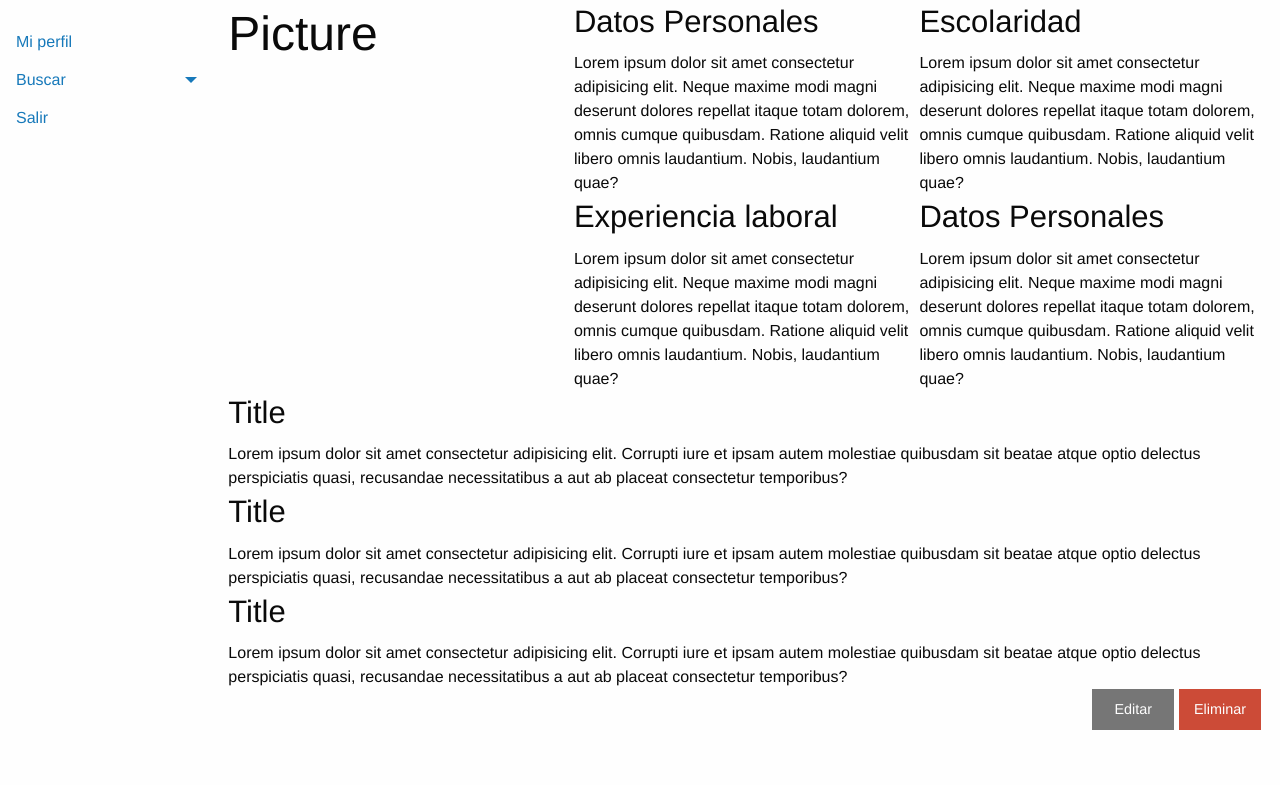
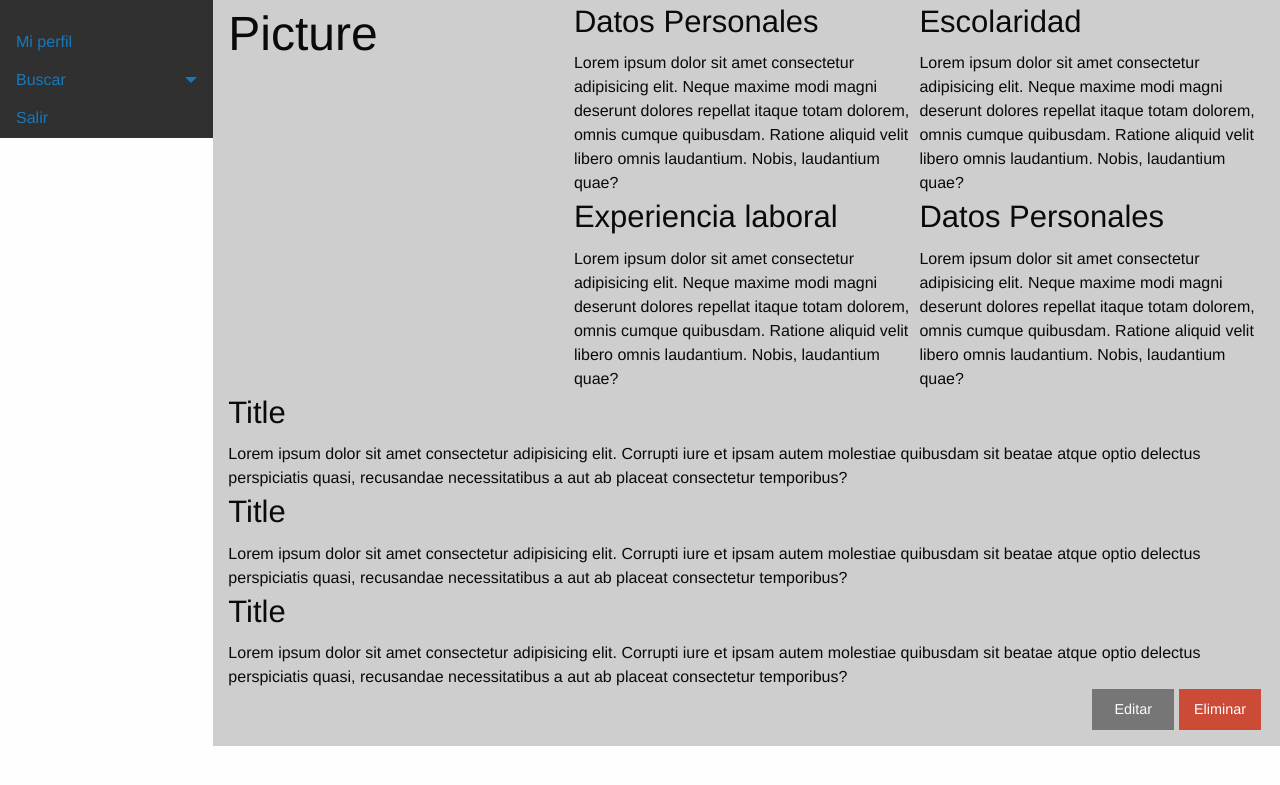
Before and after one commit to EnriqueMendozaEDC8/Flask-Python-WIP, a Flask app: page /perfil in a window 1280 px wide. Shown: the top 785 px of the page. Run offline with Flask 2, Linux system fonts and the light colour scheme; some libraries are stand-ins or nearby versions.

Commit message:
se realizaron las modificaciones y actualizaciones de diseno

```diff
--- a/controllers/perfilController.py
+++ b/controllers/perfilController.py
@@ -8,3 +8,7 @@ def perfil():
 @app.route("/editarPerfil",methods = ['POST', 'GET'])
 def editarPerfil():
      return render_template('perfil/editarperfil.html')
+
+@app.route("/guardarPerfil",methods = ['POST', 'GET'])
+def guardarPerfil():
+     return redirect(url_for('perfil'))
--- a/static/css/app.css
+++ b/static/css/app.css
@@ -0,0 +1,8 @@
+.menu-acordeon{
+    background-color: rgb(48, 48, 48);
+    height: -webkit-fill-available;
+}
+.information{
+    background-color: rgb(206, 206, 206);
+    height: -webkit-fill-available;
+}
--- a/templates/layout_Menu.html
+++ b/templates/layout_Menu.html
@@ -1,4 +1,4 @@
-<ul class="vertical menu accordion-menu" data-accordion-menu>
+<ul class="vertical menu accordion-menu menu-acordeon" data-accordion-menu>
     <li><a href="" id="Name"> {{ session['user'] }} </a></li>
     <li><a href="{{ url_for('perfil') }}"> Mi perfil </a></li>
     <li>
--- a/templates/login.html
+++ b/templates/login.html
@@ -12,6 +12,7 @@
         <input type="password" name="password" id="password" placeholder="Password">
         <br>
         <button type="submit" id="login" class="hollow button secondary">Log In</button>
+        <a href="{{ url_for('logout') }}" class="hollow button secondary">Sign in</a>
     </form>
 </div>
 
--- a/templates/perfil/editarPerfil.html
+++ b/templates/perfil/editarPerfil.html
@@ -2,6 +2,7 @@
 
 {% block content %}
 
+<form action="{{ url_for('guardarPerfil') }}" method="post">
     <div class="grid-container fluid">
         <div class="grid-x  grid-padding-x">
             <div class="columns medium-4">
@@ -22,11 +23,12 @@
             <div class="columns medium-10">
             </div>
             <div class="columns medium-1">
-            <a class="button secondary" style="width: 95%;" href="{{ url_for('perfil') }}">Guardar</a>
+                <button type="submit" id="login" class="button secondary" style="width: 95%;">Guardar</button>
             </div>
             <div class="columns medium-1">
                 <a class="button alert" style="width: 95%;" href="{{ url_for('perfil') }}" >Cancelar</a>
             </div>
         </div>
     </div>
+</form>
 {% endblock %}
--- a/templates/perfil/perfil.html
+++ b/templates/perfil/perfil.html
@@ -2,7 +2,7 @@
 
 {% block content %}
 
-<div class="grid-container fluid">
+<div class="grid-container fluid information">
     <div class="grid-x">
         <div class="columns medium-4">
             <h1>Picture</h1>
```
Lines whose indentation alone changed are shown as unchanged.
